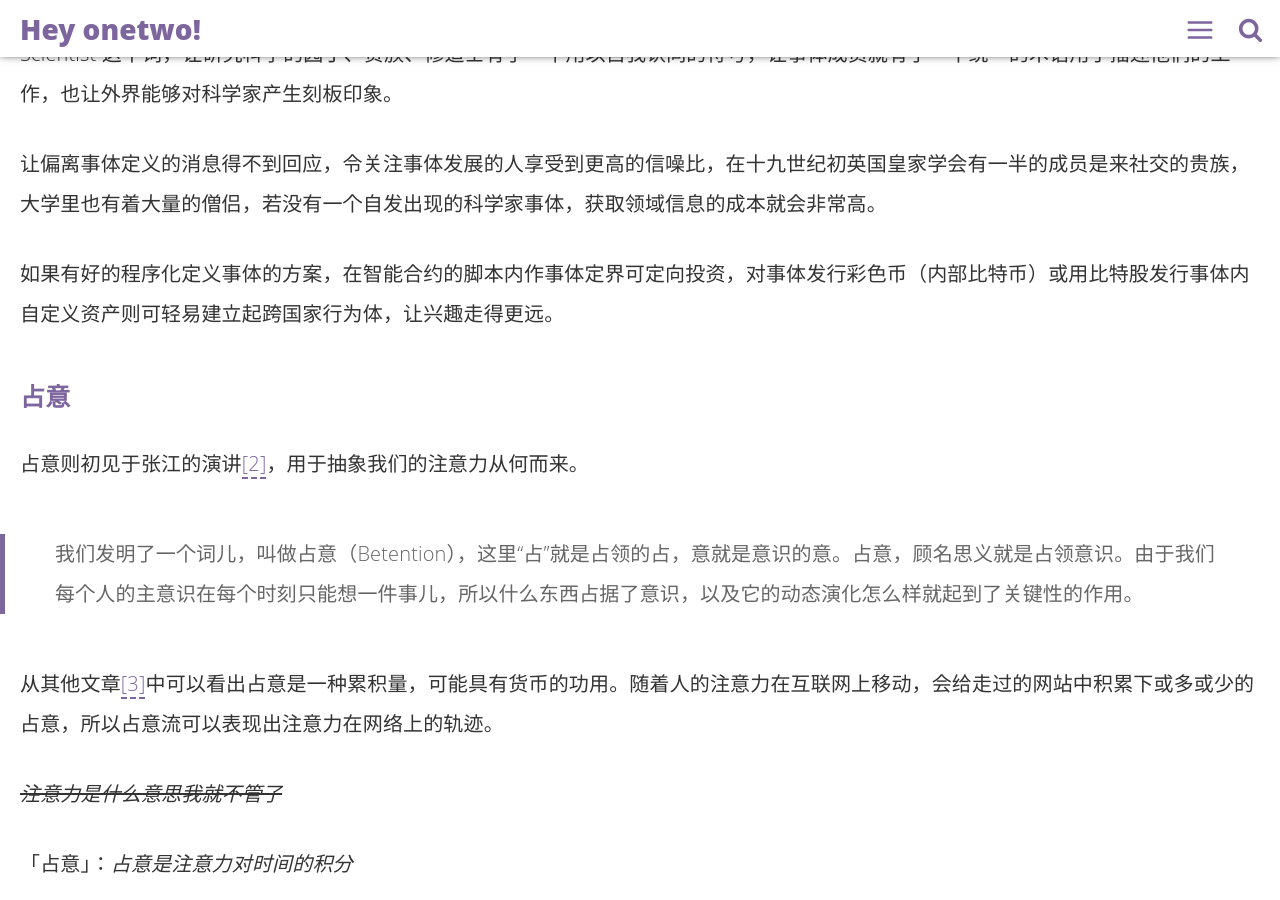
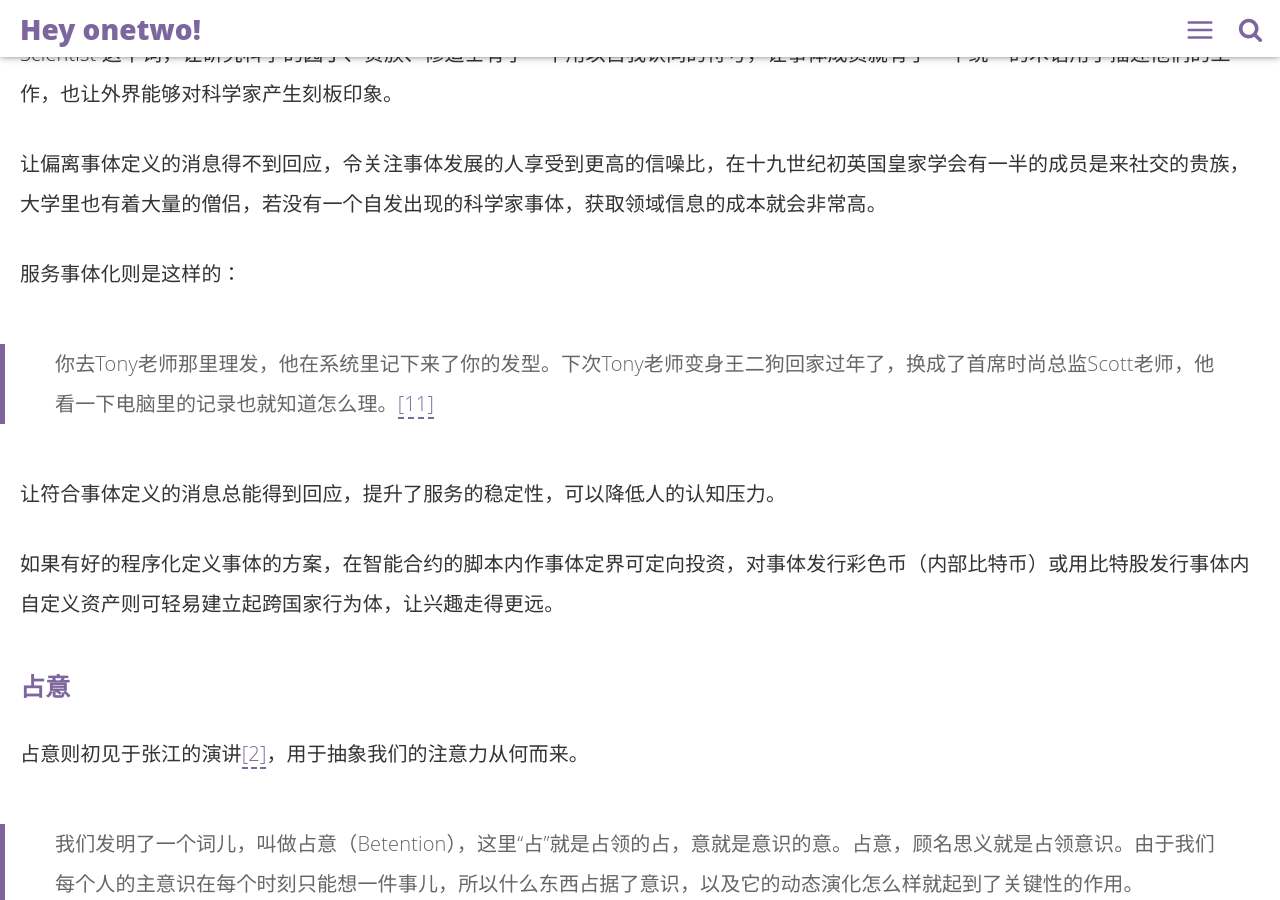
Before and after one commit to linonetwo/linonetwo.github.io, a Jekyll site: the page built from _posts/2017-02-03-处理人格的边界.md, in a window 1280 px wide and 900 px high, scrolled down 5351 px. Built offline with Jekyll 4.4.1, drawn with Linux system fonts in a browser that asks for light colours; comment, search, counter and statistics services are not loaded; some of the changed text lies outside the part shown.

Commit message:
add example

```diff
--- a/_posts/2017-02-03-处理人格的边界.md
+++ b/_posts/2017-02-03-处理人格的边界.md
@@ -55,6 +55,12 @@ Palantir 可以从使用者添加的文档中抽取出实体和事件，方便
 在对亚文化容忍度更高的时代，对相同话题有兴趣的人类和自动程序可能会自发地组合成一个短暂存在的事体，就像威廉·休厄尔发明了 Scientist 这个词，让研究科学的园丁、贵族、修道士有了一个用以自我认同的符号，让事体成员就有了一个统一的术语用于描述他们的工作，也让外界能够对科学家产生刻板印象。
 
 让偏离事体定义的消息得不到回应，令关注事体发展的人享受到更高的信噪比，在十九世纪初英国皇家学会有一半的成员是来社交的贵族，大学里也有着大量的僧侣，若没有一个自发出现的科学家事体，获取领域信息的成本就会非常高。
+
+服务事体化则是这样的：
+
+> 你去Tony老师那里理发，他在系统里记下来了你的发型。下次Tony老师变身王二狗回家过年了，换成了首席时尚总监Scott老师，他看一下电脑里的记录也就知道怎么理。[[11]](#11)
+
+让符合事体定义的消息总能得到回应，提升了服务的稳定性，可以降低人的认知压力。
 
 如果有好的程序化定义事体的方案，在智能合约的脚本内作事体定界可定向投资，对事体发行彩色币（内部比特币）或用比特股发行事体内自定义资产则可轻易建立起跨国家行为体，让兴趣走得更远。
 
@@ -174,3 +180,5 @@ Palantir 可以从使用者添加的文档中抽取出实体和事件，方便
 ### [<span id="9">石客帝国 src: XKCD 汉化：Ent</span>](http://songshuhui.net/archives/41066)
 
 ### [<span id="10">剧情函数库</span>](http://www.geekonomics10000.com/536)
+
+### [<span id="11">未来20年，新技术将从哪些方面改变人的消费方式？</span>](http://zhihu.com/question/57055708/answer/151540243)
```
